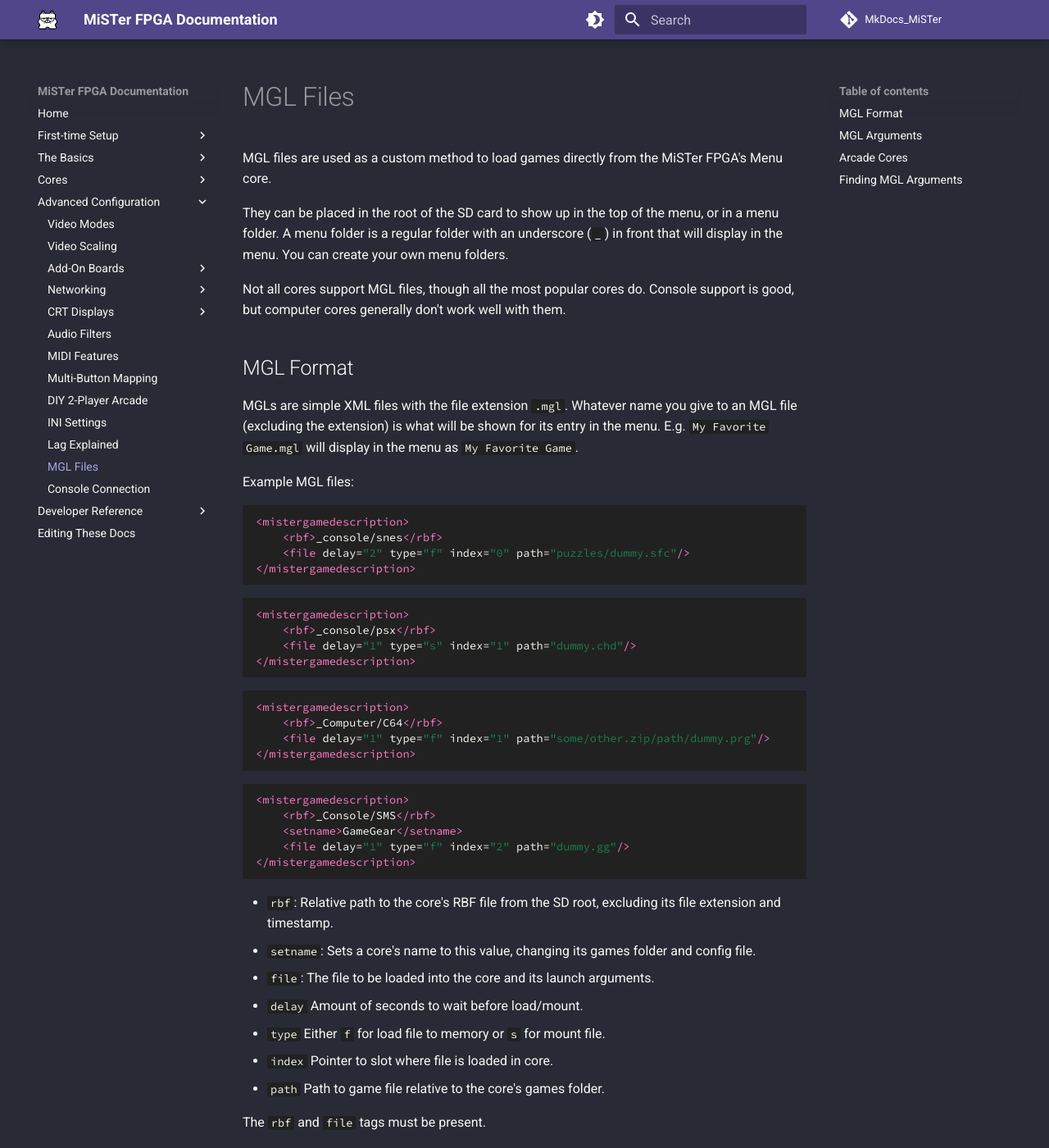
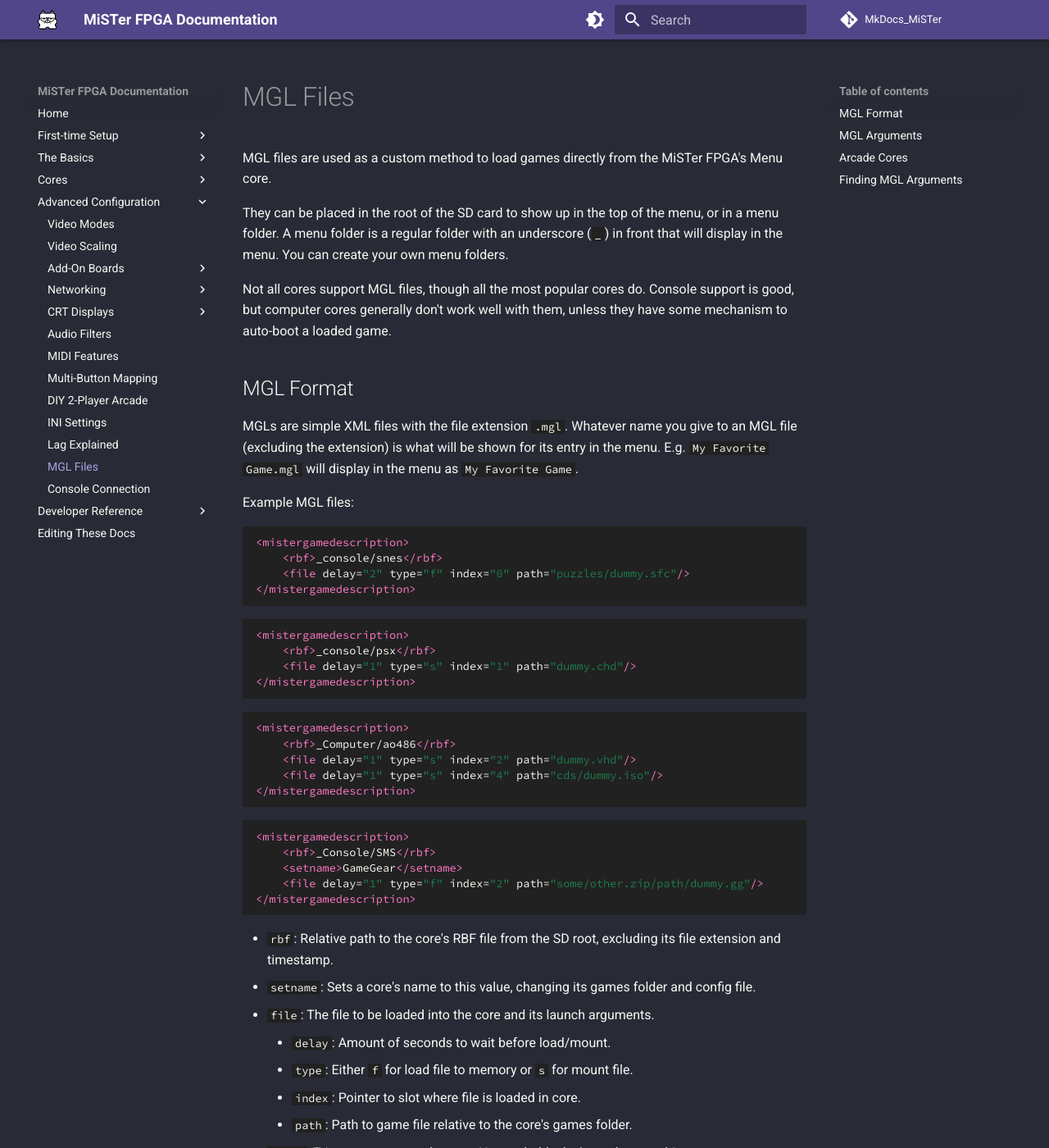
Before and after one commit to MiSTer-devel/MkDocs_MiSTer, an MkDocs documentation site: the page built from docs/advanced/mgl.md, in a window 1280 px wide and 1400 px high. Shown: the whole window at 82% size. Built offline with MkDocs 1.6.1 and Material for MkDocs 9.7.7, drawn with Linux system fonts in a browser that asks for light colours; comment, search, counter and statistics services are not loaded; some of the changed text lies outside the part shown.

Commit message:
Multi file support and formatting

````diff
--- a/docs/advanced/mgl.md
+++ b/docs/advanced/mgl.md
@@ -2,7 +2,7 @@
 
 They can be placed in the root of the SD card to show up in the top of the menu, or in a menu folder. A menu folder is a regular folder with an underscore (`_`) in front that will display in the menu. You can create your own menu folders.
 
-Not all cores support MGL files, though all the most popular cores do. Console support is good, but computer cores generally don't work well with them.
+Not all cores support MGL files, though all the most popular cores do. Console support is good, but computer cores generally don't work well with them, unless they have some mechanism to auto-boot a loaded game.
 
 ## MGL Format
 
@@ -26,8 +26,9 @@
 
 ```xml
 <mistergamedescription>
-	<rbf>_Computer/C64</rbf>
-	<file delay="1" type="f" index="1" path="some/other.zip/path/dummy.prg"/>
+	<rbf>_Computer/ao486</rbf>
+	<file delay="1" type="s" index="2" path="dummy.vhd"/>
+	<file delay="1" type="s" index="4" path="cds/dummy.iso"/>
 </mistergamedescription>
 ```
 
@@ -35,19 +36,24 @@
 <mistergamedescription>
 	<rbf>_Console/SMS</rbf>
 	<setname>GameGear</setname>
-	<file delay="1" type="f" index="2" path="dummy.gg"/>
+	<file delay="1" type="f" index="2" path="some/other.zip/path/dummy.gg"/>
 </mistergamedescription>
 ```
 
 * `rbf`: Relative path to the core's RBF file from the SD root, excluding its file extension and timestamp.
 * `setname`: Sets a core's name to this value, changing its games folder and config file.
 * `file`: The file to be loaded into the core and its launch arguments.
-  * `delay` Amount of seconds to wait before load/mount.
-  * `type` Either `f` for load file to memory or `s` for mount file.
-  * `index` Pointer to slot where file is loaded in core.
-  * `path` Path to game file relative to the core's games folder.
+    * `delay`: Amount of seconds to wait before load/mount.
+    * `type`: Either `f` for load file to memory or `s` for mount file.
+    * `index`: Pointer to slot where file is loaded in core.
+    * `path`: Path to game file relative to the core's games folder.
+* `reset`: Triggers a reset on the core. You probably don't need to use this.
+    * `delay`: Amount of seconds to wait before reset.
+	* `hold`
 
 The `rbf` and `file` tags must be present.
+
+The `file` tag can be used more than once in an MGL. Useful for cores that have multiple file slots.
 
 The `setname` tag is optional. It will make a core temporarily point to a different games folder and config file. Useful for cores which play multiple systems, or often need to toggle between different configurations.
 
@@ -100,6 +106,8 @@
 
 If the core you are looking for isn't in these lists, you can either test out the combinations yourself, or you can look at the code on GitHub for the core to figure out the values directly.
 
-For example, to get the values for the **TurboGrafx-16**, core you can take a look at the file [TurboGrafx16.sv](https://github.com/MiSTer-devel/TurboGrafx16_MiSTer/blob/master/TurboGrafx16.sv){target=_blank} on GitHub to find the index numbers and file types supported by that core. First find the section that starts with `parameter CONF_STR` and in that section look for the file type you are launching. In this case it will be `"S0,CUECHD,Insert CD;"`. Notice the S0, that is the "s" type with index of 0.
+For example, to get the values for the **TurboGrafx-16** core, you can take a look at the file [TurboGrafx16.sv](https://github.com/MiSTer-devel/TurboGrafx16_MiSTer/blob/master/TurboGrafx16.sv){target=_blank} on GitHub to find the index numbers and file types supported by that core.
+
+First find the section that starts with `parameter CONF_STR` and in that section look for the file type you are launching. In this case it will be `"S0,CUECHD,Insert CD;"`. Notice the S0, that is the "s" type with index of 0.
 
 See the [Core Configuration String](../developer/conf_str.md) page for detailed information on this format.
````
